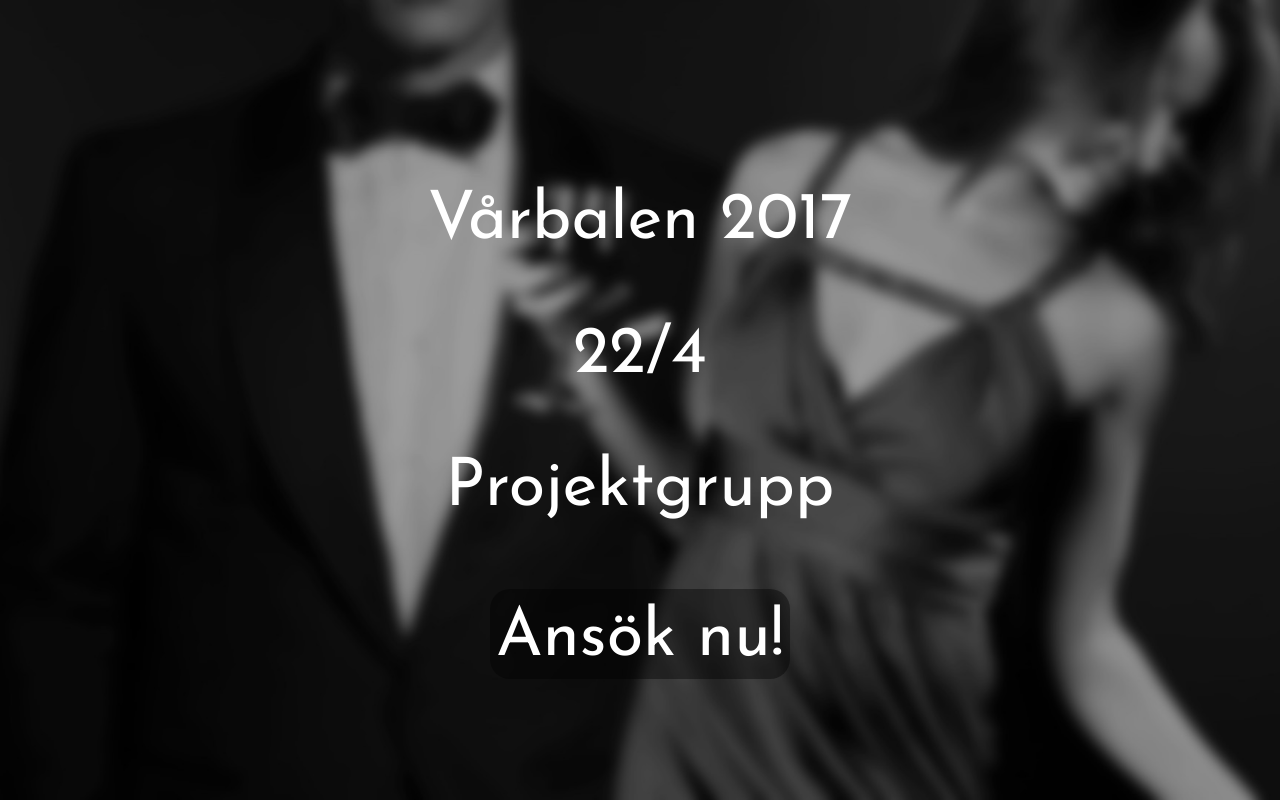
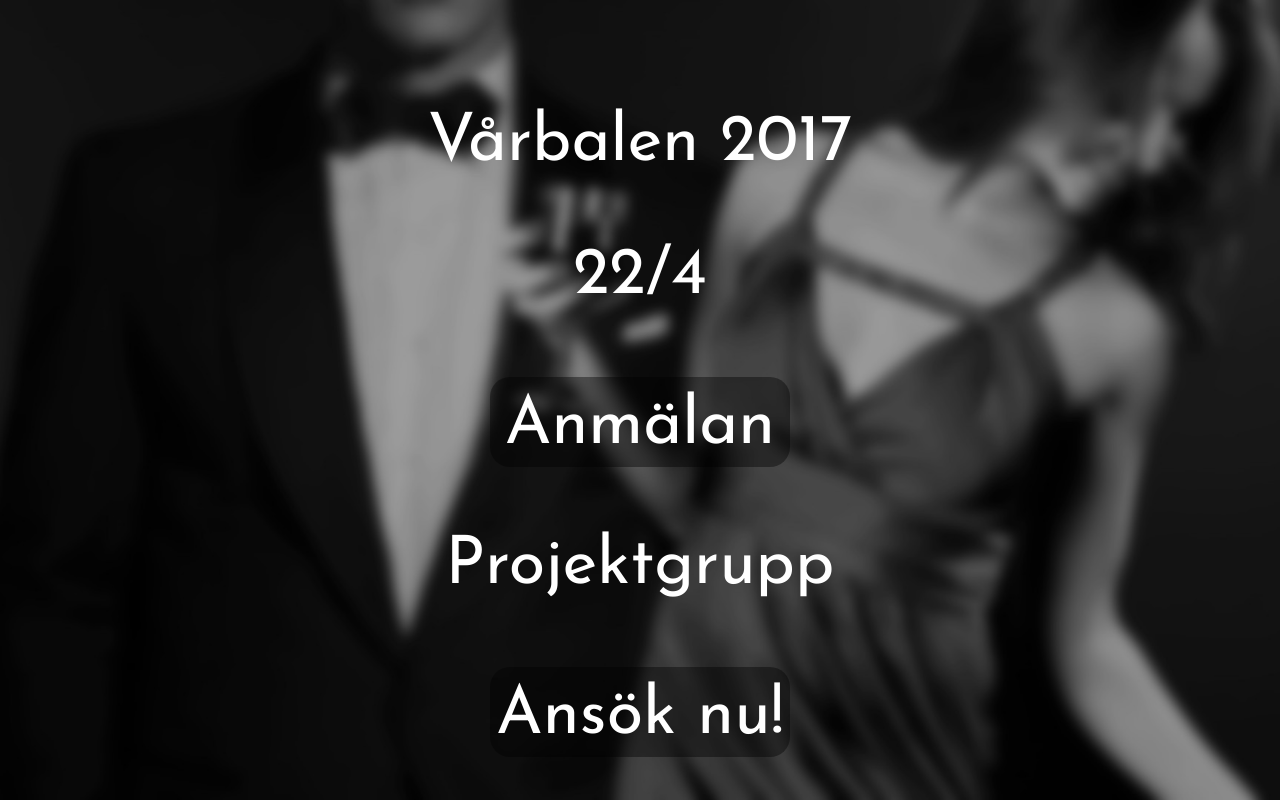
Before and after one commit to perhells/springbale, a plain HTML site: page index.html in a window 1280 px wide. Drawn offline with Linux system fonts and the light colour scheme.

Commit message:
Added registration

```diff
--- a/index.html
+++ b/index.html
@@ -12,6 +12,7 @@
     <div class="centered">
         <p>Vårbalen 2017</p>
         <p>22/4</p>
+        <a class="btn" href="https://goo.gl/forms/ITyUzxw9iNsyUAKm1">Anmälan</a>
         <p>Projektgrupp</p>
         <a class="btn" href="https://goo.gl/forms/6aB9CLVka7W0BWcz1">Ansök nu!</a>
     </div>
```
